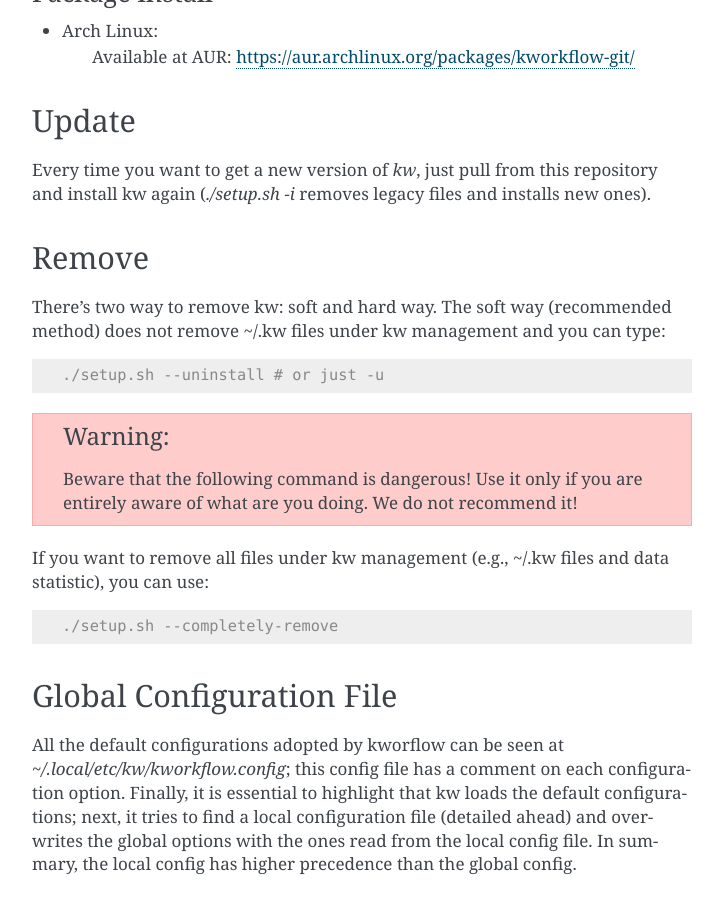
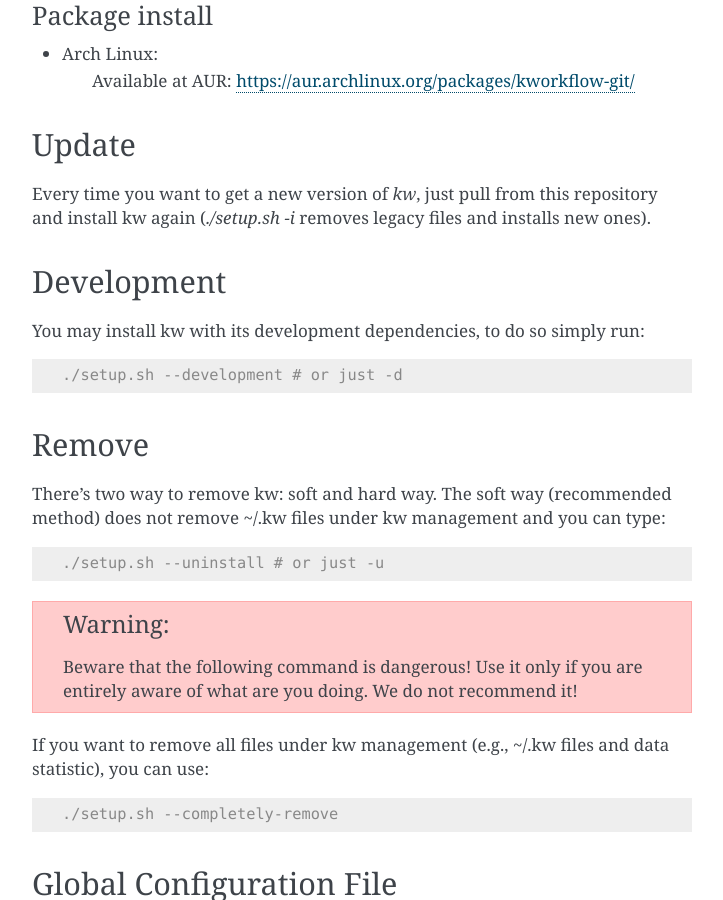
Before and after one commit to kworkflow/kworkflow, a Sphinx documentation site: the page built from documentation/content/installanduninstall.rst, in a window 1280 px wide and 900 px high, scrolled down 1889 px. Shown: the whole window, without its empty margins (388-1111 px from the left). Built offline with Sphinx 7.4.7, drawn with Linux system fonts in a browser that asks for light colours; some of the changed text lies outside the part shown.

Commit message:
setup: add --development option
Add an option to install kw with all its development dependencies such
as shunit2 and vagrant

Signed-off-by: Alan Barzilay <alan.barzilay@gmail.com>

```diff
--- a/documentation/content/installanduninstall.rst
+++ b/documentation/content/installanduninstall.rst
@@ -89,6 +89,12 @@ Every time you want to get a new version of `kw`, just pull from this
 repository and install kw again (`./setup.sh -i` removes legacy files and installs
 new ones).
 
+Development
+-----------
+You may install kw with its development dependencies, to do so simply run::
+
+   ./setup.sh --development # or just -d
+
 Remove
 ------
 There's two way to remove kw: soft and hard way. The soft way (recommended
```
Also changed, not shown: 1 other file.
